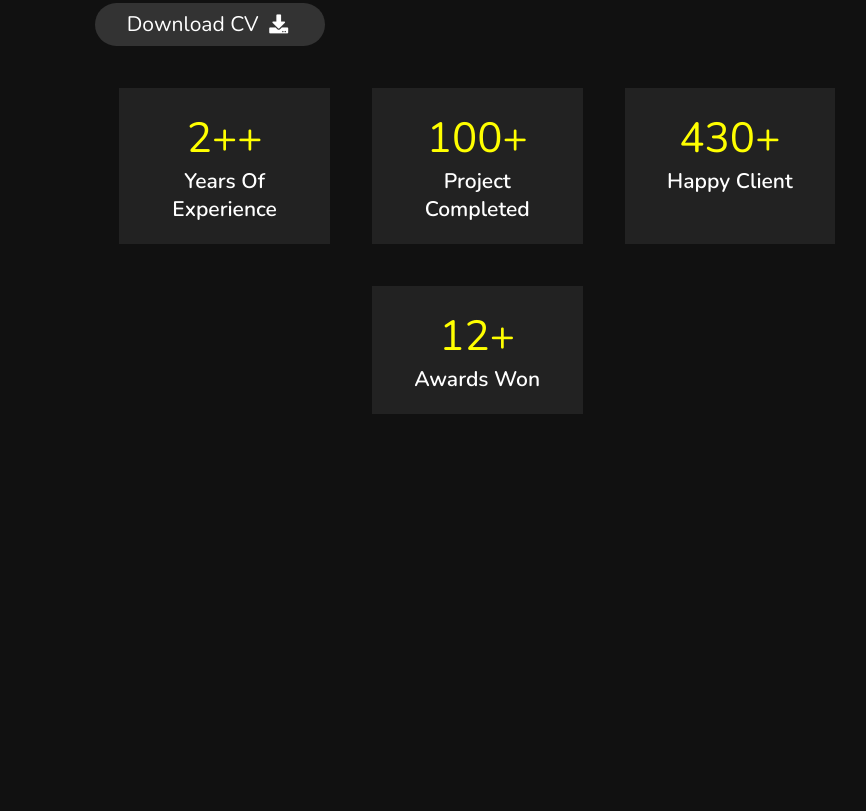
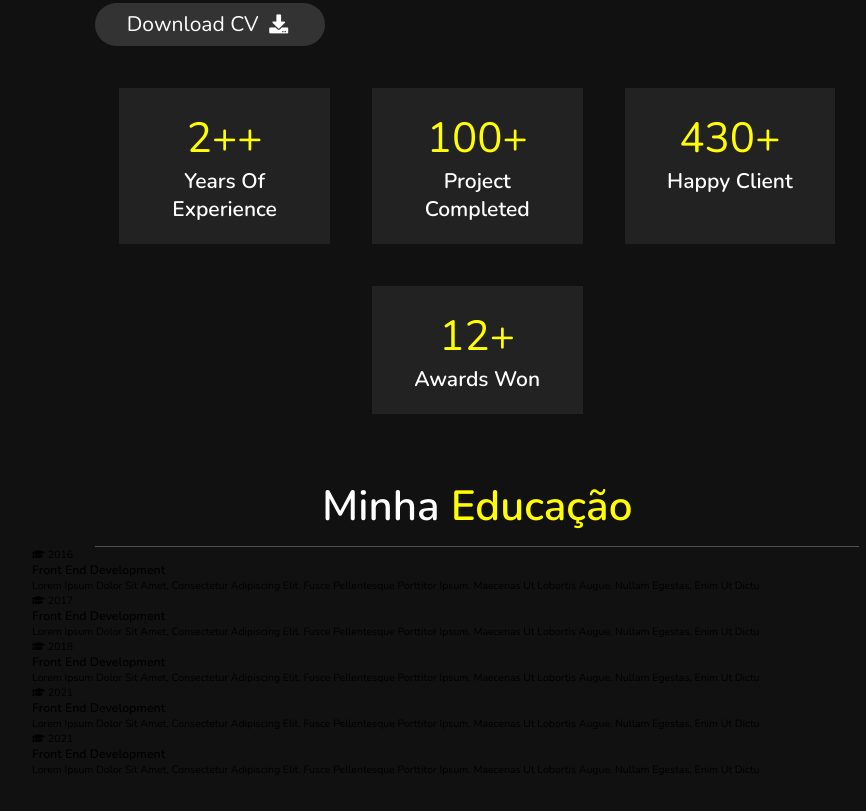
Before and after one commit to KeylaneSilva/meuPortfolio2, a plain HTML site: page index.html in a window 1280 px wide. Shown: the part 1175-1986 px from the top of the page, without its empty margins (347-1213 px from the left). Before the commit the page ends 1631 px from the top, so only its background shows below. Drawn offline with nearby package versions, Linux system fonts and the light colour scheme; files whose address does not match are found by name.

Commit message:
add education

```diff
--- a/index.html
+++ b/index.html
@@ -44,7 +44,7 @@
 
     <!-- section sobre -->
     <section class="about" id="about">
-        <h1 class="heading"><span>about </span>Me</h1>
+        <h1 class="heading"><span>Sobre </span>Mim</h1>
 
     <div class="row">
         <div class="info">
@@ -81,7 +81,49 @@
 
     </section>
 
+    <!-- section education -->
 
+    <section class="education" id="education">
+        <h1 class="heading"> minha <span>educação</span></h1>
+        <div class="box-container">
+            <div class="box">
+                <i class="fas fa-graduation-cap"></i>
+                <span>2016</span>
+                <h3>front end development</h3>
+                <p>Lorem ipsum dolor sit amet, consectetur adipiscing elit. Fusce pellentesque porttitor ipsum. Maecenas ut lobortis augue. Nullam egestas, enim ut dictu</p>
+            </div>
+
+            <div class="box">
+                <i class="fas fa-graduation-cap"></i>
+                <span>2017</span>
+                <h3>front end development</h3>
+                <p>Lorem ipsum dolor sit amet, consectetur adipiscing elit. Fusce pellentesque porttitor ipsum. Maecenas ut lobortis augue. Nullam egestas, enim ut dictu</p>
+            </div>
+
+            <div class="box">
+                <i class="fas fa-graduation-cap"></i>
+                <span>2018</span>
+                <h3>front end development</h3>
+                <p>Lorem ipsum dolor sit amet, consectetur adipiscing elit. Fusce pellentesque porttitor ipsum. Maecenas ut lobortis augue. Nullam egestas, enim ut dictu</p>
+            </div>
+
+            <div class="box">
+                <i class="fas fa-graduation-cap"></i>
+                <span>2021</span>
+                <h3>front end development</h3>
+                <p>Lorem ipsum dolor sit amet, consectetur adipiscing elit. Fusce pellentesque porttitor ipsum. Maecenas ut lobortis augue. Nullam egestas, enim ut dictu</p>
+            </div>
+
+            <div class="box">
+                <i class="fas fa-graduation-cap"></i>
+                <span>2021</span>
+                <h3>front end development</h3>
+                <p>Lorem ipsum dolor sit amet, consectetur adipiscing elit. Fusce pellentesque porttitor ipsum. Maecenas ut lobortis augue. Nullam egestas, enim ut dictu</p>
+            </div>
+
+
+        </div>
+    </section>
 
 
 
```
